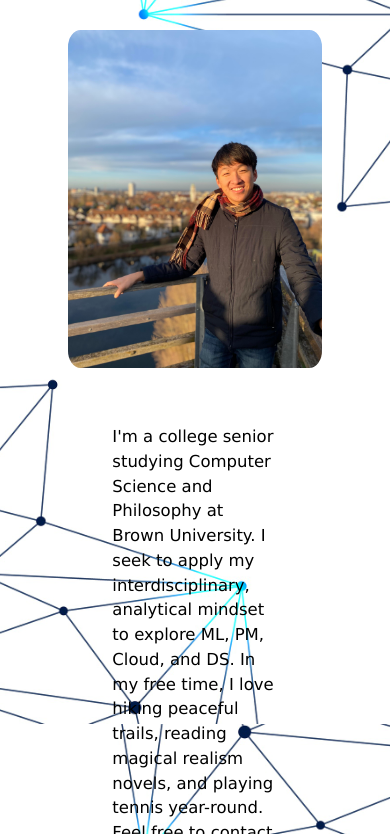
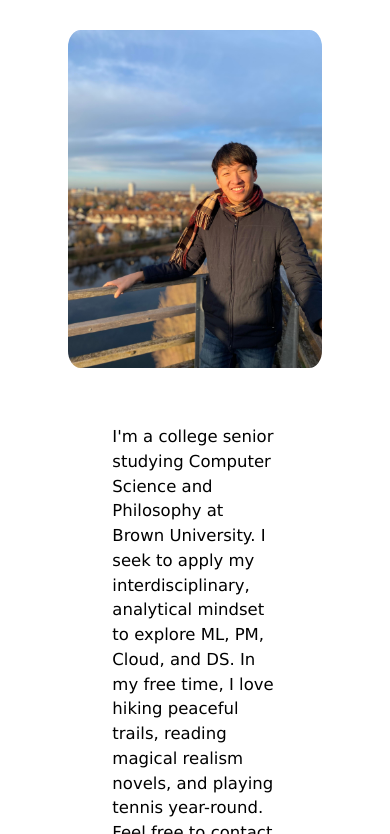
Before and after one commit to zhangms1709/zhangms1709.github.io, a plain HTML site: page index.html in a window 390 px wide. Shown: the part 120-954 px from the top of the page. Drawn offline with nearby package versions, Linux system fonts and the light colour scheme.

Commit message:
fixed spacing issue

```diff
--- a/index.html
+++ b/index.html
@@ -61,7 +61,7 @@
             }
 
             body {
-                background-image: url("Images/background.jpeg");
+                /* background-image: url("Images/background.jpeg"); */
                 z-index: -10;
                 -webkit-background-size: cover;
                 -moz-background-size: cover;
@@ -77,7 +77,7 @@
         <script src="https://unpkg.com/typed.js@2.0.16/dist/typed.umd.js"></script>
     </head>
 
-    <body>
+    <body class="md:bg-[url('Images/background.jpeg')]">
         <nav class="topnav">
             <a href="index.html">Home</a>
             <a href="Pages/portfolio.html">Portfolio</a>
@@ -86,7 +86,7 @@
             <!-- <a href="about.html">About</a> -->
         </nav>
 
-        <div class="max-w-screen-md mx-auto">
+        <div class="md:max-w-screen-md mx-auto">
             <!-- <h1>Hi, I'm Mason!</h1> -->
             <h2 style="text-align: center"><span id="element"></span></h2>
 
@@ -115,7 +115,7 @@
                         interdisciplinary, analytical mindset to explore ML, PM,
                         Cloud, and DS. In my free time, I love hiking peaceful
                         trails, reading magical realism novels, and playing
-                        tennis year-round. Feel free to contact me at
+                        tennis year-round. Feel free to contact <span class="hidden md:inline-block">me at</span>
                         <a class="z-[2]" href="mailto:mason_zhang1@brown.edu"
                             >mason_zhang1@brown.edu</a
                         >!
```
Also changed, not shown: output.css.
